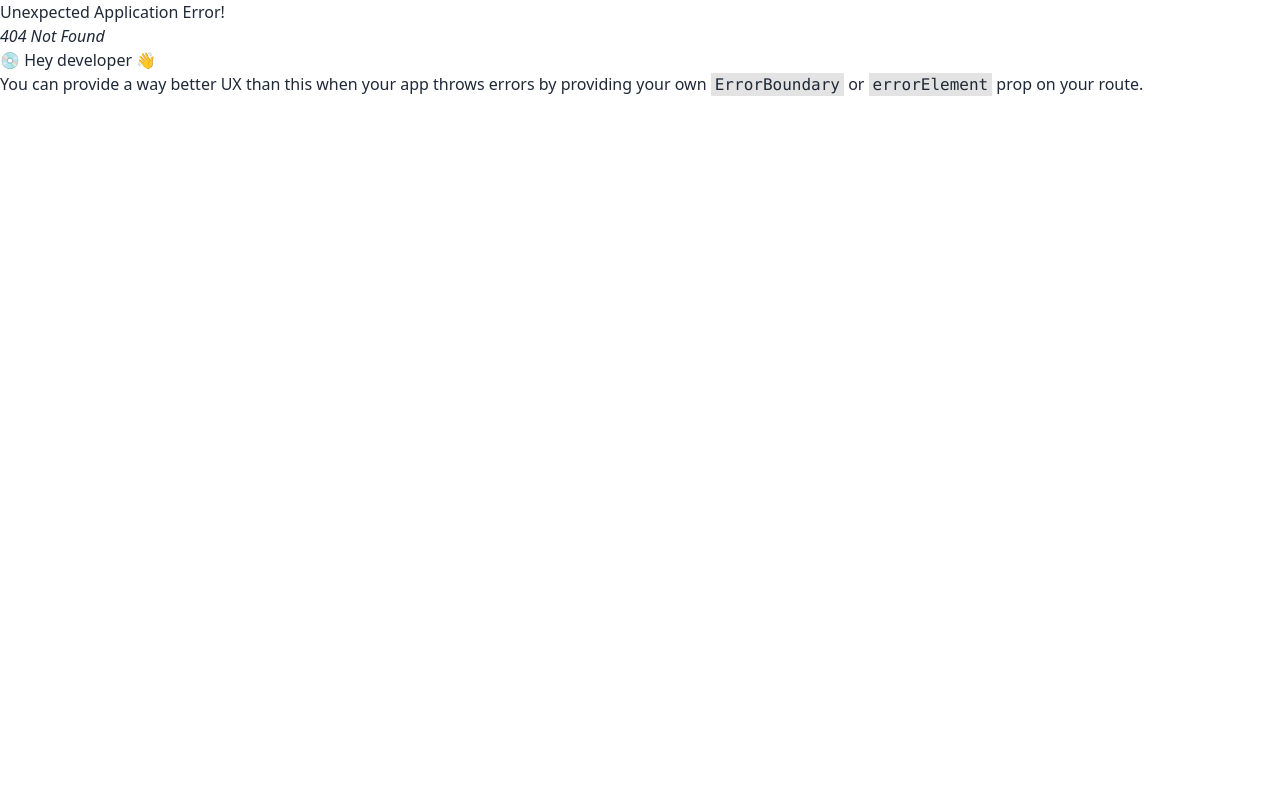
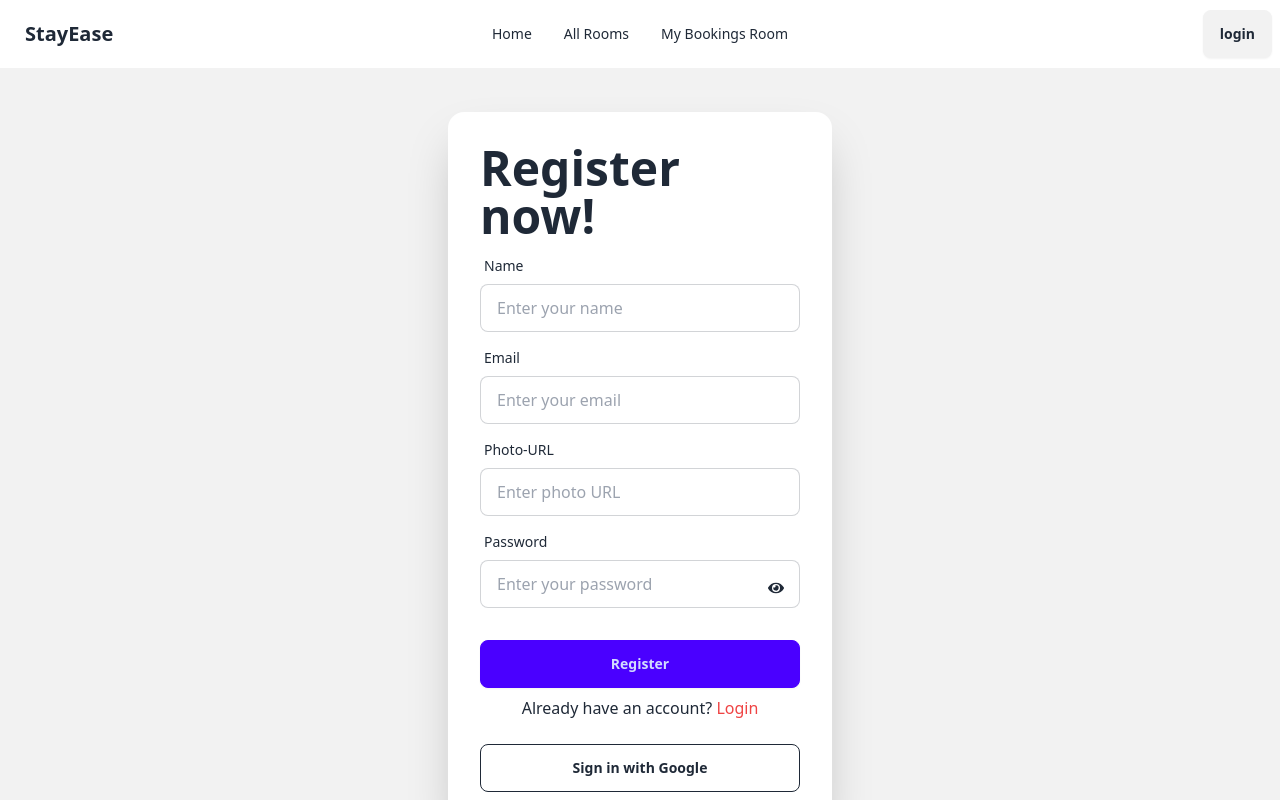
Before and after one commit to Tarikuzzaman12/StayEase-client-site, a React (Vite) app: page /register in a window 1280 px wide. Before the commit this address had no page. Shown: the top 800 px of the page. Built offline with nearby package versions, Linux system fonts and the light colour scheme; no server answers.

Commit message:
add register form

```diff
--- a/package.json
+++ b/package.json
@@ -10,11 +10,14 @@
     "preview": "vite preview"
   },
   "dependencies": {
+    "firebase": "^11.1.0",
     "localforage": "^1.10.0",
     "match-sorter": "^8.0.0",
     "react": "^18.3.1",
     "react-dom": "^18.3.1",
+    "react-icons": "^5.4.0",
     "react-router-dom": "^7.1.0",
+    "react-toastify": "^11.0.2",
     "sort-by": "^1.2.0"
   },
   "devDependencies": {
--- /dev/null
+++ b/src/firebase/firebaseConfig.js
@@ -0,0 +1,20 @@
+// Import the functions you need from the SDKs you need
+import { initializeApp } from "firebase/app";
+import { getAuth } from "firebase/auth";
+// TODO: Add SDKs for Firebase products that you want to use
+// https://firebase.google.com/docs/web/setup#available-libraries
+
+// Your web app's Firebase configuration
+const firebaseConfig = {
+  apiKey: import.meta.env.VITE_apiKey,
+  authDomain: import.meta.env.VITE_authDomain,
+  projectId: import.meta.env.VITE_projectId ,
+  storageBucket: import.meta.env.VITE_storageBucket,
+  messagingSenderId: import.meta.env.VITE_messagingSenderId,
+  appId: import.meta.env.VITE_appId
+};
+
+// Initialize Firebase
+const app = initializeApp(firebaseConfig);
+// Initialize Firebase Authentication and get a reference to the service
+ export const auth = getAuth(app);
--- a/src/main.jsx
+++ b/src/main.jsx
@@ -9,6 +9,9 @@ import MainLayout from './Layout/MainLayout';
 import AllRooms from './pages/AllRooms';
 import MyBookingRoom from './pages/MyBookingRoom';
 import Home from './pages/Home';
+import AuthProvider from './provider/AuthProvider';
+import Register from './pages/Register';
+import { ToastContainer } from 'react-toastify';
 const router = createBrowserRouter([
   {
     path: "/",
@@ -26,6 +29,10 @@ const router = createBrowserRouter([
         path:"my-booking-room",
         element:<MyBookingRoom></MyBookingRoom>
       },
+      {
+        path:"register",
+        element:<Register></Register>
+      },
     ]
   },
 ]);
@@ -33,6 +40,20 @@ const router = createBrowserRouter([
 
 createRoot(document.getElementById('root')).render(
   <StrictMode>
+    <AuthProvider>
+    <ToastContainer
+      position="top-center"
+      autoClose={3000}
+      hideProgressBar={false}
+      newestOnTop={false}
+      closeOnClick
+      rtl={false}
+      pauseOnFocusLoss
+      draggable
+      pauseOnHover
+      theme="light"
+    />
     <RouterProvider router={router} />
+    </AuthProvider>
     </StrictMode>,
 )
--- /dev/null
+++ b/src/pages/Register.jsx
@@ -0,0 +1,141 @@
+import React, { useContext, useState } from "react";
+import { Link, useNavigate } from "react-router-dom";
+import { toast } from "react-toastify";
+import { FaEye, FaEyeSlash } from "react-icons/fa";
+import "react-toastify/dist/ReactToastify.css";
+import { AuthContext } from "../provider/AuthProvider";
+
+const Register = () => {
+  const { createNewUser, googleSignIn, setUser, updateUserProfile } =
+    useContext(AuthContext);
+  const [passwordError, setPasswordError] = useState("");
+  const [showPassword, setShowPassword] = useState(false);
+  const navigate = useNavigate();
+
+  const handleRegister = async (e) => {
+    e.preventDefault();
+    const name = e.target.name.value;
+    const email = e.target.email.value;
+    const password = e.target.password.value;
+    const photo = e.target.photo.value;
+
+    if (!/(?=.*[A-Z])/.test(password)) {
+      setPasswordError("Password must contain at least one uppercase letter.");
+      return;
+    }
+    if (password.length < 6) {
+      setPasswordError("Password must be at least 6 characters long.");
+      return;
+    }
+    setPasswordError("");
+
+    try {
+      const res = await createNewUser(email, password);
+      await updateUserProfile(name, photo);
+
+      setUser({ ...res.user, displayName: name, photoURL: photo });
+      toast.success("Registration successful!");
+      navigate("/");
+    } catch (error) {
+      toast.error(`Registration failed: ${error.message}`);
+    }
+  };
+
+  const handleGoogleSignIn = async () => {
+    try {
+      const res = await googleSignIn();
+      setUser(res.user);
+      toast.success("Logged in with Google!");
+      navigate("/");
+    } catch (error) {
+      toast.error(`Google Sign-In failed: ${error.message}`);
+    }
+  };
+
+  return (
+    <div className="hero bg-base-200 min-h-screen py-7">
+      <div className="card bg-base-100 w-full max-w-sm shrink-0 shadow-2xl">
+        <form onSubmit={handleRegister} className="card-body">
+          <h1 className="text-5xl font-bold">Register now!</h1>
+          <div className="form-control">
+            <label className="label">
+              <span className="label-text">Name</span>
+            </label>
+            <input
+              type="text"
+              placeholder="Enter your name"
+              name="name"
+              className="input input-bordered"
+              required
+            />
+          </div>
+          <div className="form-control">
+            <label className="label">
+              <span className="label-text">Email</span>
+            </label>
+            <input
+              type="email"
+              placeholder="Enter your email"
+              name="email"
+              className="input input-bordered"
+              required
+            />
+          </div>
+          <div className="form-control">
+            <label className="label">
+              <span className="label-text">Photo-URL</span>
+            </label>
+            <input
+              type="text"
+              placeholder="Enter photo URL"
+              name="photo"
+              className="input input-bordered"
+            />
+          </div>
+          <div className="form-control relative">
+            <label className="label">
+              <span className="label-text">Password</span>
+            </label>
+            <input
+              type={showPassword ? "text" : "password"}
+              placeholder="Enter your password"
+              name="password"
+              className="input input-bordered"
+              required
+            />
+            <button
+              type="button"
+              onClick={() => setShowPassword(!showPassword)}
+              className="absolute right-4 top-14"
+            >
+              {showPassword ? <FaEyeSlash /> : <FaEye />}
+            </button>
+            {passwordError && (
+              <p className="text-red-500 text-sm mt-2">{passwordError}</p>
+            )}
+          </div>
+          <div className="form-control mt-6">
+            <button type="submit" className="btn btn-primary">
+              Register
+            </button>
+          </div>
+          <p className="text-center">
+            Already have an account?{" "}
+            <Link className="text-red-500" to="/login">
+              Login
+            </Link>
+          </p>
+          <button
+            onClick={handleGoogleSignIn}
+            type="button"
+            className="btn btn-outline mt-4"
+          >
+            Sign in with Google
+          </button>
+        </form>
+      </div>
+    </div>
+  );
+};
+
+export default Register;
--- /dev/null
+++ b/src/provider/AuthProvider.jsx
@@ -0,0 +1,77 @@
+import { createContext, useEffect, useState } from "react";
+import { auth } from "../firebase/firebaseConfig";
+import {
+  createUserWithEmailAndPassword,
+  GoogleAuthProvider,
+  onAuthStateChanged,
+  signInWithEmailAndPassword,
+  signInWithPopup,
+  updateProfile as firebaseUpdateProfile,
+  signOut,
+} from "firebase/auth";
+
+export const AuthContext = createContext();
+
+const AuthProvider = ({ children }) => {
+  const [user, setUser] = useState(null);
+  const [loading, setLoading] = useState(true);
+
+  const createNewUser = (email, password) => {
+    return createUserWithEmailAndPassword(auth, email, password);
+  };
+
+  const loginWithEmailPassword = (email, password) => {
+    return signInWithEmailAndPassword(auth, email, password);
+  };
+
+  const googleSignIn = () => {
+    const provider = new GoogleAuthProvider();
+    return signInWithPopup(auth, provider);
+  };
+
+  const signOutUser = () => {
+    return signOut(auth);
+  };
+
+  const updateUserProfile = async (name, photoURL) => {
+    if (!auth.currentUser) throw new Error("No user logged in.");
+    await firebaseUpdateProfile(auth.currentUser, {
+      displayName: name,
+      photoURL: photoURL,
+    });
+
+    // Refresh user state
+    setUser({
+      ...auth.currentUser,
+      displayName: name,
+      photoURL: photoURL,
+    });
+  };
+
+  useEffect(() => {
+    const unsubscribe = onAuthStateChanged(auth, (currentUser) => {
+      setUser(currentUser);
+      setLoading(false);
+    });
+    return () => unsubscribe();
+  }, []);
+
+  const authInfo = {
+    user,
+    setUser,
+    loading,
+    createNewUser,
+    googleSignIn,
+    loginWithEmailPassword,
+    updateUserProfile,
+    signOutUser,
+  };
+
+  return (
+    <AuthContext.Provider value={authInfo}>
+      {loading ? <div>Loading...</div> : children}
+    </AuthContext.Provider>
+  );
+};
+
+export default AuthProvider;
```
Also changed, not shown: 1 other file (tests, documents, lock files or other folders).
